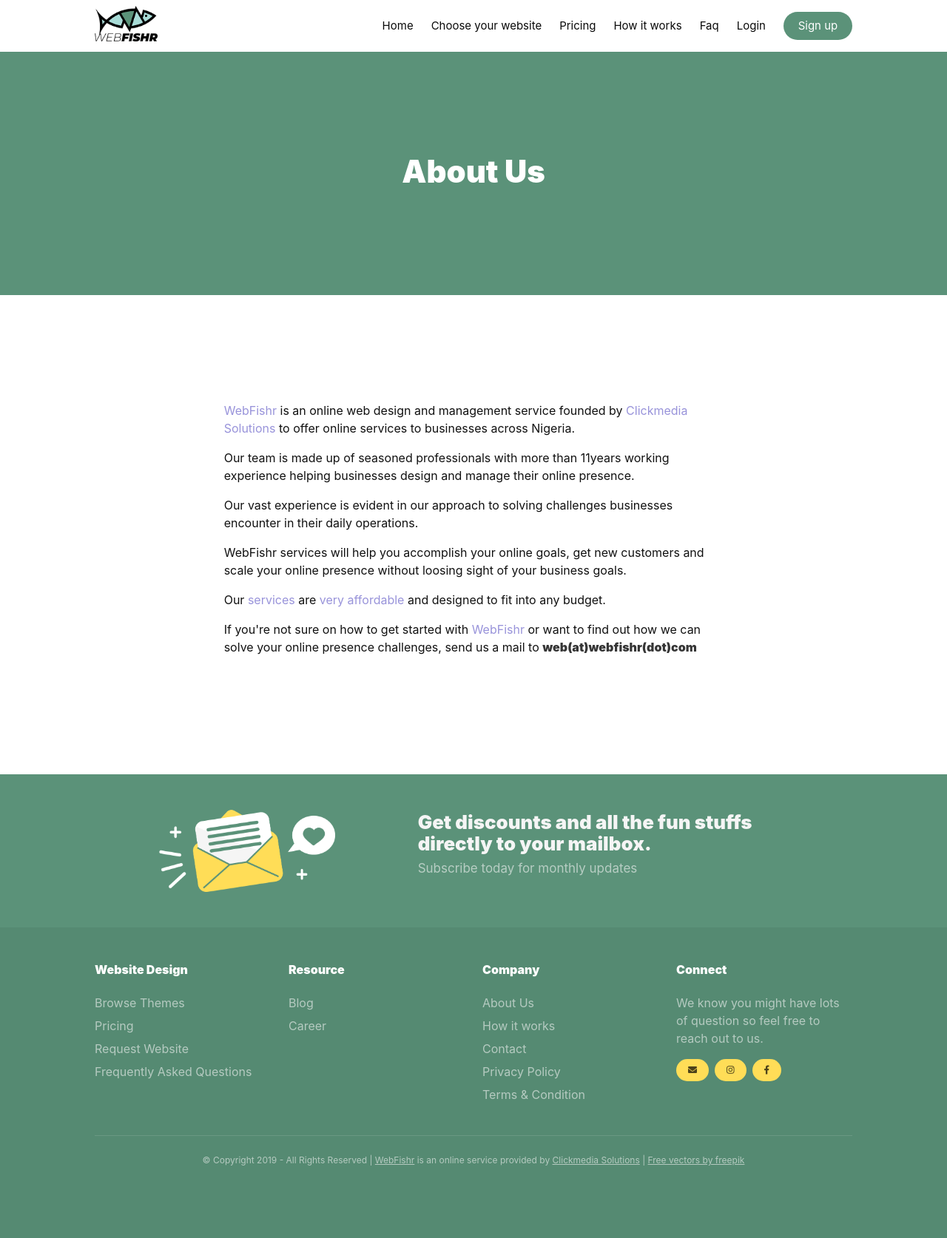
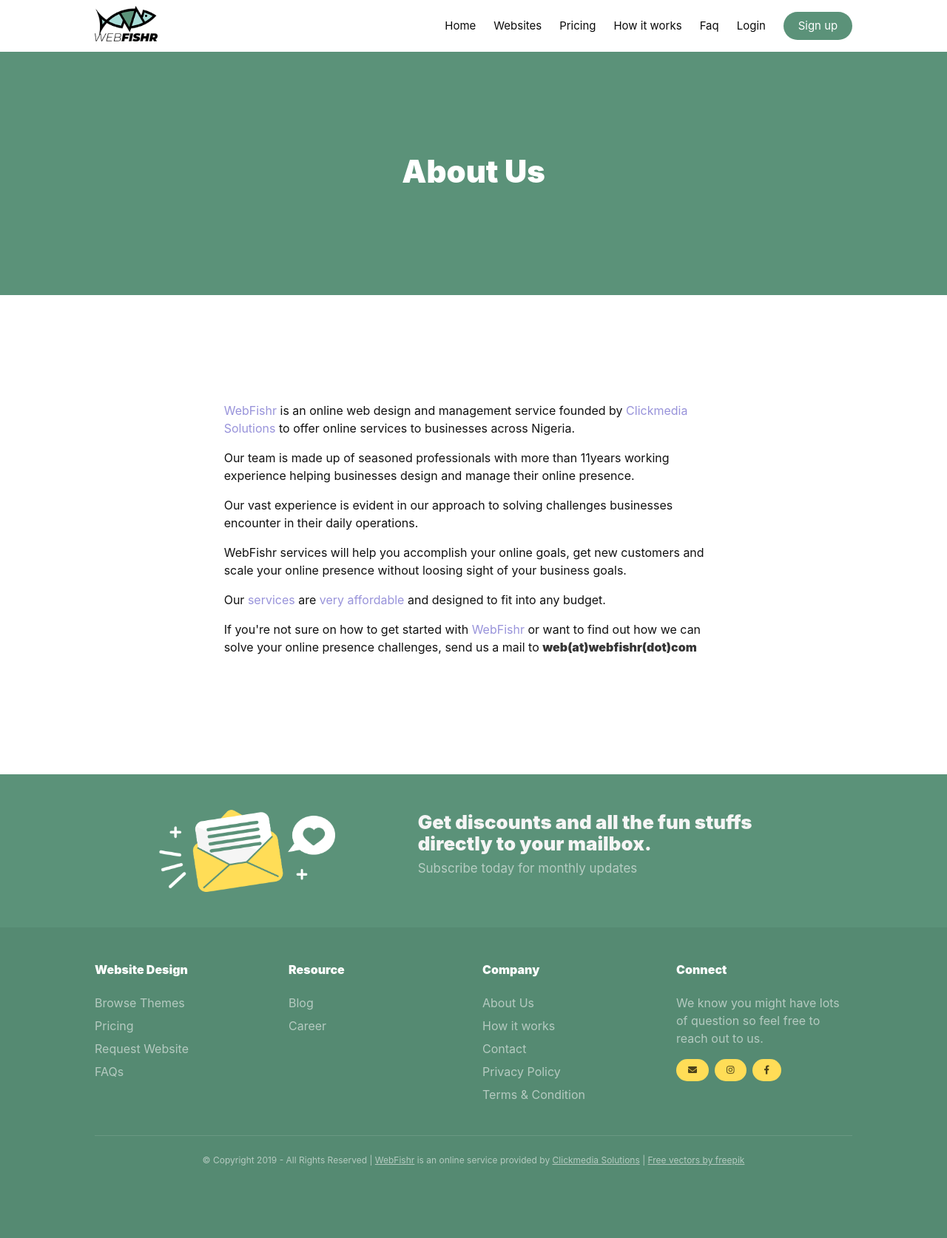
Before and after one commit to kenoalords/webfishr, a Django app: template fishr/templates/app/about.html in a window 1280 px wide. Shown: the whole page at 74% size. Run offline with Django 3.2, Linux system fonts and the light colour scheme; the template is opened without the code that fills it, so the values that code supplies are empty; some libraries are stand-ins or nearby versions.

Commit message:
modified navbar links

```diff
--- a/fishr/templates/app/includes/footer.html
+++ b/fishr/templates/app/includes/footer.html
@@ -21,28 +21,28 @@
             <div class="column">
                 <h4 class="title is-4 has-text-white has-text-weight-bold">Website Design</h4>
                 <ul class="menu">
-                    <li><a href="{% url 'themes' %}?utm_source=footer">Browse Themes</a></li>
-                    <li><a href="{% url 'pricing' %}?utm_source=footer">Pricing</a></li>
-                    <li><a href="{% url 'signup' %}?utm_source=footer">Request Website</a></li>
-                    <li><a href="{% url 'faq' %}?utm_source=footer">Frequently Asked Questions</a></li>
+                    <li><a href="{% url 'themes' %}">Browse Themes</a></li>
+                    <li><a href="{% url 'pricing' %}">Pricing</a></li>
+                    <li><a href="{% url 'signup' %}">Request Website</a></li>
+                    <li><a href="{% url 'faq' %}">FAQs</a></li>
                 </ul>
             </div>
             <div class="column">
                 <h4 class="title is-4 has-text-white has-text-weight-bold">Resource</h4>
                 <ul class="menu">
-                    <li><a href="{% url 'blogs' %}?utm_source=footer">Blog</a></li>
-                    <li><a href="{% url 'career' %}?utm_source=footer">Career</a></li>
-                    <!-- <li><a href="{% url 'signup' %}?utm_source=footer">News &amp; Updates</a></li> -->
+                    <li><a href="{% url 'blogs' %}">Blog</a></li>
+                    <li><a href="{% url 'career' %}">Career</a></li>
+                    <!-- <li><a href="{% url 'signup' %}">News &amp; Updates</a></li> -->
                 </ul>
             </div>
             <div class="column">
                 <h4 class="title is-4 has-text-white has-text-weight-bold">Company</h4>
                 <ul class="menu">
-                    <li><a href="{% url 'about' %}?utm_source=footer">About Us</a></li>
-                    <li><a href="{% url 'how-it-works' %}?utm_source=footer">How it works</a></li>
-                    <li><a href="{% url 'contact' %}?utm_source=footer">Contact</a></li>
-                    <li><a href="{% url 'policy' %}?utm_source=footer">Privacy Policy</a></li>
-                    <li><a href="{% url 'terms' %}?utm_source=footer">Terms &amp; Condition</a></li>
+                    <li><a href="{% url 'about' %}">About Us</a></li>
+                    <li><a href="{% url 'how-it-works' %}">How it works</a></li>
+                    <li><a href="{% url 'contact' %}">Contact</a></li>
+                    <li><a href="{% url 'policy' %}">Privacy Policy</a></li>
+                    <li><a href="{% url 'terms' %}">Terms &amp; Condition</a></li>
                 </ul>
             </div>
             <div class="column">
--- a/fishr/templates/app/includes/navbar.html
+++ b/fishr/templates/app/includes/navbar.html
@@ -3,7 +3,7 @@
     <div class="container">
         <div class="navbar-brand">
             <div class="navbar-item" id="logo">
-                <a href="{% url 'index' %}?utm_source=navbar+logo">
+                <a href="{% url 'index' %}">
                     <img src="{% static 'images/webfishr-logo.png' %}" alt="WebFisher - Web design company in lagos nigeria">
                 </a>
             </div>
@@ -15,11 +15,11 @@
         </div>
         <div class="navbar-menu" id="mainmenu">
             <div class="navbar-end">
-                <a href="{% url 'index' %}?utm_source=navbar" class="navbar-item {{ request.path|menu_active:'/' }}">Home</a>
-                <a href="{% url 'themes' %}?utm_source=navbar" class="navbar-item {{ request.path|menu_active:'/website-design/' }}">Choose your website</a>
-                <a href="{% url 'pricing' %}?utm_source=navbar" class="navbar-item {{ request.path|menu_active:'/pricing/' }}">Pricing</a>
-                <a href="{% url 'how-it-works' %}?utm_source=navbar" class="navbar-item {{ request.path|menu_active:'/how-it-works/' }}">How it works</a>
-                <a href="{% url 'faq' %}?utm_source=navbar" class="navbar-item {{ request.path|menu_active:'/faq/' }}">Faq</a>
+                <a href="{% url 'index' %}" class="navbar-item {{ request.path|menu_active:'/' }}">Home</a>
+                <a href="{% url 'themes' %}" class="navbar-item {{ request.path|menu_active:'/website-design/' }}">Websites</a>
+                <a href="{% url 'pricing' %}" class="navbar-item {{ request.path|menu_active:'/pricing/' }}">Pricing</a>
+                <a href="{% url 'how-it-works' %}" class="navbar-item {{ request.path|menu_active:'/how-it-works/' }}">How it works</a>
+                <a href="{% url 'faq' %}" class="navbar-item {{ request.path|menu_active:'/faq/' }}">Faq</a>
                 {% if request.user.is_authenticated %}
                     <a href="{% url 'dashboard' %}" class="navbar-item">My account</a>
                     <a href="{% url 'account_logout' %}" class="navbar-item">Logout</a>
```
